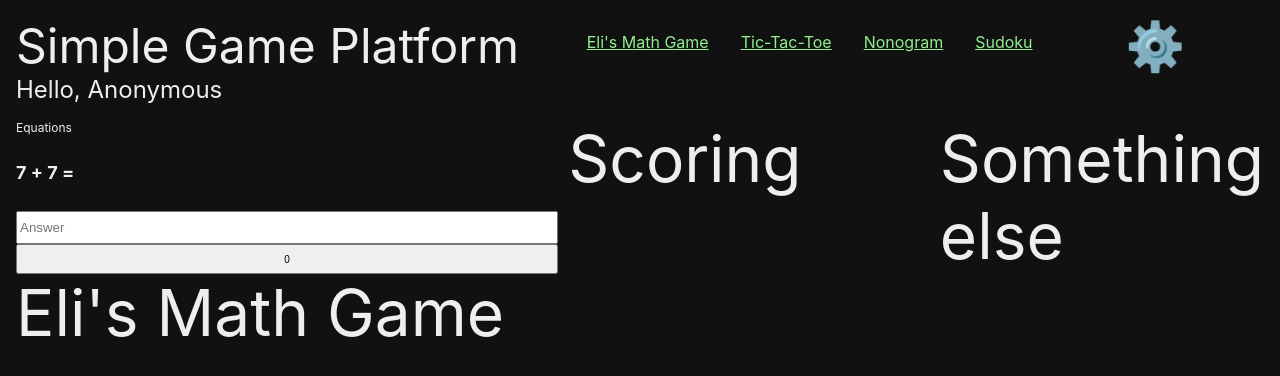
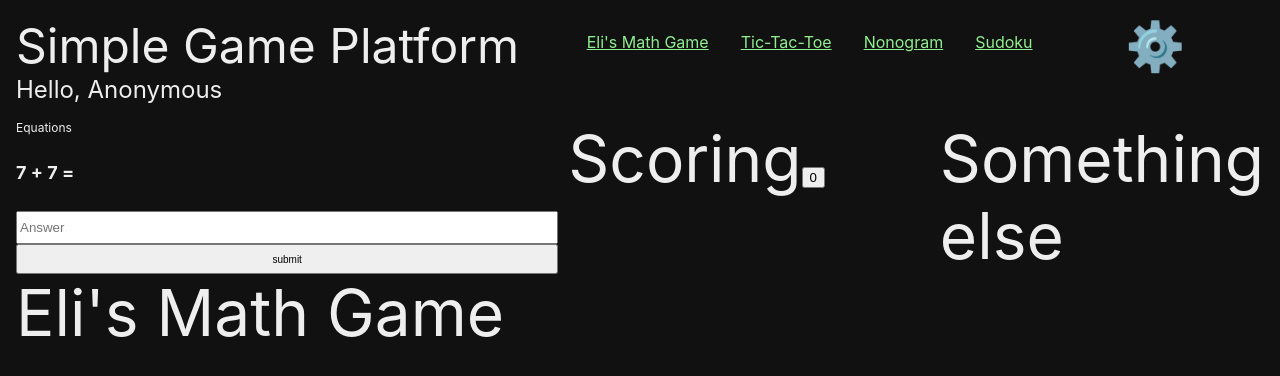
Before and after one commit to dstockto/react-simple-games, a React (Create React App) app: page /eli-math in a window 1280 px wide. Shown: the top 376 px of the page. Built offline with nearby package versions, Linux system fonts and the light colour scheme.

Commit message:
Eli Math Game tab - addition working Got the addition working. Need to work on scoring or record keeping of right answers.

```diff
--- a/src/Components/Games/EliMath/EliMathGame.jsx
+++ b/src/Components/Games/EliMath/EliMathGame.jsx
@@ -49,13 +49,16 @@ export default function EliMathGame() {
     var trueResult = initialNum + followNum;
     if (resultsUser == trueResult) {
       alert("Yay, great job!");
-      var answerStatment = `Yes ${initialNum}+ ${followNum} = ${resultsUser}`
-      var rightAnswer = setUserAnswer(answerStatment);
-      newArray.push(rightAnswer);
-      alert(newArray[0]);
+      const answerStatment = `Yes ${initialNum}+ ${followNum} = ${resultsUser}`
+      //var rightAnswer = setUserAnswer(answerStatment);
+      setUserAnswer(answerStatment);
+      // newArray.push(rightAnswer);
+      // alert(newArray[0]);
+      alert(answerStatment);
+
       return answerStatment;
     } else {
-      alert("nope not yet, try again please");
+      alert(`nope not yet, try again please `);
     }
   }
 
@@ -66,7 +69,11 @@ export default function EliMathGame() {
       className="mathGame"
       id="eliTitle"
     >
+      <div
+        id="eliMainTitle"
+      >
       Eli's Math Game
+      </div>
       <div
         id="eliMathContent"
       >
@@ -81,12 +88,11 @@ export default function EliMathGame() {
               placeholder = "Answer"
               id="inputAnswer"
 
-
             />
             <input
               type={"button"}
               className="submitButton"
-            value={userAnswer}
+              value={"submit"}
               onClick={setMyNumber}
             />
           </div>
@@ -95,7 +101,10 @@ export default function EliMathGame() {
             value={userAnswer}
           >
             Scoring
-
+            <input
+              type={"button"}
+              value={userAnswer}
+            />
           </div>
           <div
           id="else"
```
Lines whose indentation alone changed are shown as unchanged.
